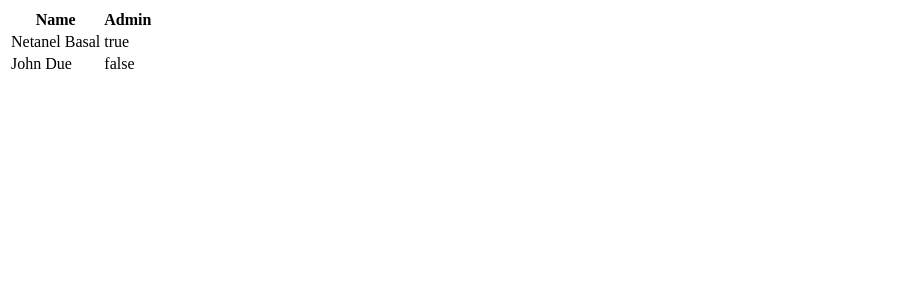
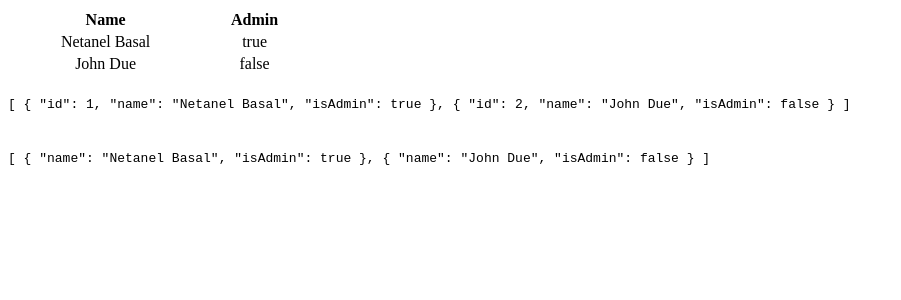
Before and after one commit to hoangtranson/angular-edit-table-sample, an Angular app: page / in a window 1280 px wide. Shown: the top 300 px of the page, without its empty margins (0-901 px from the left). Built offline with nearby package versions, Linux system fonts and the light colour scheme.

Commit message:
finish sample

```diff
--- a/src/app/app.component.html
+++ b/src/app/app.component.html
@@ -5,9 +5,33 @@
     <th>Admin</th>
   </tr>
   <tr *ngFor="let entity of entities; index as index">
-     <td>{{ entity.name }}</td>
-     <td>{{ entity.isAdmin }}</td>
+    <td>
+      <app-editable (update)="updateField(index, 'name')">
+        <ng-template appViewMode>{{entity.name}}</ng-template>
+        <ng-template appEditMode>
+          <input [formControl]="getControl(index, 'name')">
+        </ng-template>
+      </app-editable>
+    </td>
+    <td>
+      <app-editable (update)="updateField(index, 'isAdmin')">
+        <ng-template appViewMode>{{entity.isAdmin}}</ng-template>
+        <ng-template appEditMode>
+          <input type="checkbox" [formControl]="getControl(index, 'isAdmin')">{{entity.isAdmin}}
+        </ng-template>
+      </app-editable>
+    </td>
   </tr>
 </table>
+<br>
 
+<code>
+  {{entities | json }}
+</code>
+
+<br>
+<br>
+
+<br>
+<code>{{controls.value | json }}</code>
 <!-- <router-outlet></router-outlet> -->
--- a/src/app/app.component.scss
+++ b/src/app/app.component.scss
@@ -0,0 +1,7 @@
+table {
+    width: 300px;
+
+    tr {
+        text-align: center;
+    }
+}
--- a/src/app/app.component.ts
+++ b/src/app/app.component.ts
@@ -15,7 +15,7 @@ export class AppComponent implements OnInit {
   ]
 
   ngOnInit() {
-    const toGroups = this.entities.map( entity => {
+    const toGroups = this.entities.map(entity => {
       return new FormGroup({
         name: new FormControl(entity.name, Validators.required),
         isAdmin: new FormControl(entity.isAdmin)
@@ -24,7 +24,23 @@ export class AppComponent implements OnInit {
     this.controls = new FormArray(toGroups);
   }
 
-  getControl(index:number, field:string) {
+  getControl(index: number, field: string) {
     return this.controls.at(index).get(field);
   }
+
+  updateField(index: number, field: string) {
+    const control = this.getControl(index, field);
+
+    if (control.valid) {
+      this.entities = this.entities.map((e, i) => {
+        if (index === i) {
+          return {
+            ...e,
+            [field]: control.value
+          }
+        }
+        return e;
+      })
+    }
+  }
 }
--- a/src/app/app.module.ts
+++ b/src/app/app.module.ts
@@ -1,5 +1,6 @@
 import { BrowserModule } from '@angular/platform-browser';
 import { NgModule } from '@angular/core';
+import { ReactiveFormsModule, FormsModule } from '@angular/forms';
 
 import { AppRoutingModule } from './app-routing.module';
 import { AppComponent } from './app.component';
@@ -16,7 +17,9 @@ import { EditableComponent } from './components/editable/editable.component';
   ],
   imports: [
     BrowserModule,
-    AppRoutingModule
+    AppRoutingModule,
+    FormsModule,
+    ReactiveFormsModule
   ],
   providers: [],
   bootstrap: [AppComponent]
--- a/src/app/components/editable/editable.component.ts
+++ b/src/app/components/editable/editable.component.ts
@@ -1,4 +1,4 @@
-import { Component, OnInit, Output, ContentChild, EventEmitter, ElementRef } from '@angular/core';
+import { Component, OnInit, Output, ContentChild, EventEmitter, ElementRef, OnDestroy } from '@angular/core';
 import { ViewModeDirective } from 'src/app/directives/view-mode.directive';
 import { EditModeDirective } from 'src/app/directives/edit-mode.directive';
 
@@ -10,7 +10,7 @@ import { switchMap, takeUntil, filter, take, switchMapTo } from 'rxjs/operators'
   templateUrl: './editable.component.html',
   styleUrls: ['./editable.component.scss']
 })
-export class EditableComponent implements OnInit {
+export class EditableComponent implements OnInit, OnDestroy {
 
   @Output() update = new EventEmitter();
   @ContentChild(ViewModeDirective, {static: true}) viewModeTpl: ViewModeDirective;
@@ -62,6 +62,9 @@ export class EditableComponent implements OnInit {
     this.update.next();
     this.mode = 'view';
   }
+
+  ngOnDestroy() {
+  }
 }
 
 
```
